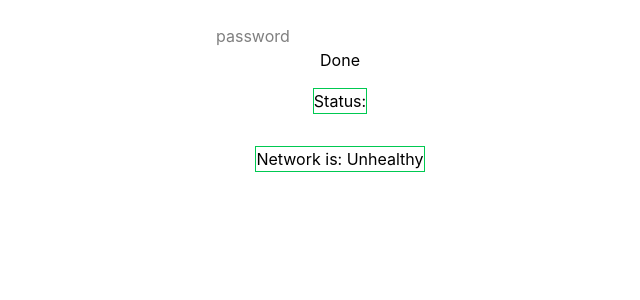
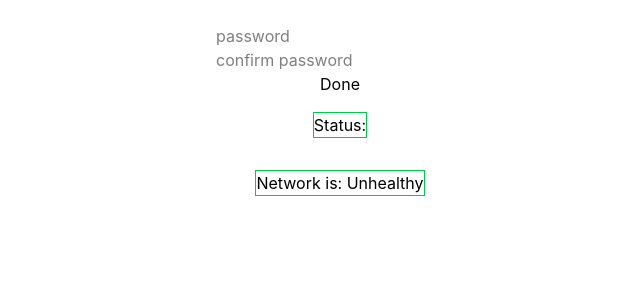
Before and after one commit to thisisommore/privllm-svelte-new, a SvelteKit app: page /new in a window 1280 px wide. Shown: the top 300 px of the page, without its empty margins (300-940 px from the left). Built offline with nearby package versions, Linux system fonts and the light colour scheme; what xxdk-wasm would draw is missing.

Commit message:
add confirm password input

```diff
--- a/src/routes/new/+page.svelte
+++ b/src/routes/new/+page.svelte
@@ -4,18 +4,41 @@
 	import { SERVER_PUB_CREDS } from '$lib/api/contants';
 	import { logger } from '$lib/logger';
 	import { XXDK } from '$lib/xxdk/xxdk.svelte';
+	import { onMount } from 'svelte';
 	import { globalStore } from '../../store.svelte';
-	import UI from './ui.svelte';
+	import UI, { type Props } from './ui.svelte';
 	let password = $state('');
+	let confirmPassword = $state<Props['confirmPassword']>({
+		input: '',
+		showConfirmPassword: true
+	});
+
+	// prevents ui jump due to initial state setup
+	let initiating = $state(true);
+
+	onMount(() => {
+		const initDone = localStorage.getItem('INIT_DONE');
+		if (initDone == 'true') {
+			confirmPassword.showConfirmPassword = false;
+		}
+		initiating = false;
+	});
+
+	let error = $state('');
 </script>
 
 <div>
+	{#if !initiating}
 		<UI
 			onDoneClick={async () => {
 				const initDone = localStorage.getItem('INIT_DONE');
 				let xxdk: XXDK;
 
 				if (initDone != 'true') {
+					if (password != confirmPassword.input) {
+						error = 'Password do not match :(';
+						return;
+					}
 					xxdk = await XXDK.new(password);
 					globalStore.xxdk = xxdk;
 					logger.log('[privllm] initXXDK completed');
@@ -31,5 +54,8 @@
 				await goto(resolve('/chat'));
 			}}
 			bind:password
+			bind:confirmPassword
+			{error}
 		/>
+	{/if}
 </div>
--- a/src/routes/new/ui.svelte
+++ b/src/routes/new/ui.svelte
@@ -1,15 +1,28 @@
 <script lang="ts">
 	import { progress } from '$lib/xxdk/index.svelte';
-	type Props = {
+	export type Props = {
 		onDoneClick: () => void;
 		password: string;
+		confirmPassword: {
+			input: string;
+			showConfirmPassword: boolean;
+		};
+		error: string;
 	};
-	let { onDoneClick, password = $bindable() }: Props = $props();
+	let {
+		onDoneClick,
+		password = $bindable(),
+		confirmPassword = $bindable(),
+		error
+	}: Props = $props();
 </script>
 
 <div class="flex h-full w-full flex-col items-center justify-center">
 	<br />
 	<input type="text" placeholder="password" bind:value={password} />
+	{#if confirmPassword.showConfirmPassword}
+		<input type="text" placeholder="confirm password" bind:value={confirmPassword.input} />
+	{/if}
 	<button onclick={onDoneClick}>Done</button>
 
 	<div class="m-4 border-[0.1px] border-green-500">
@@ -18,4 +31,10 @@
 	<div class="m-4 border-[0.1px] border-green-500">
 		Network is: <span id="status">{progress.isHealthy ? 'Healthy' : 'Unhealthy'}</span>
 	</div>
+
+	{#if error}
+		<div class="m-4 border-[0.1px] bg-red-200">
+			Error: {error}
+		</div>
+	{/if}
 </div>
```
Lines whose indentation alone changed are shown as unchanged.
